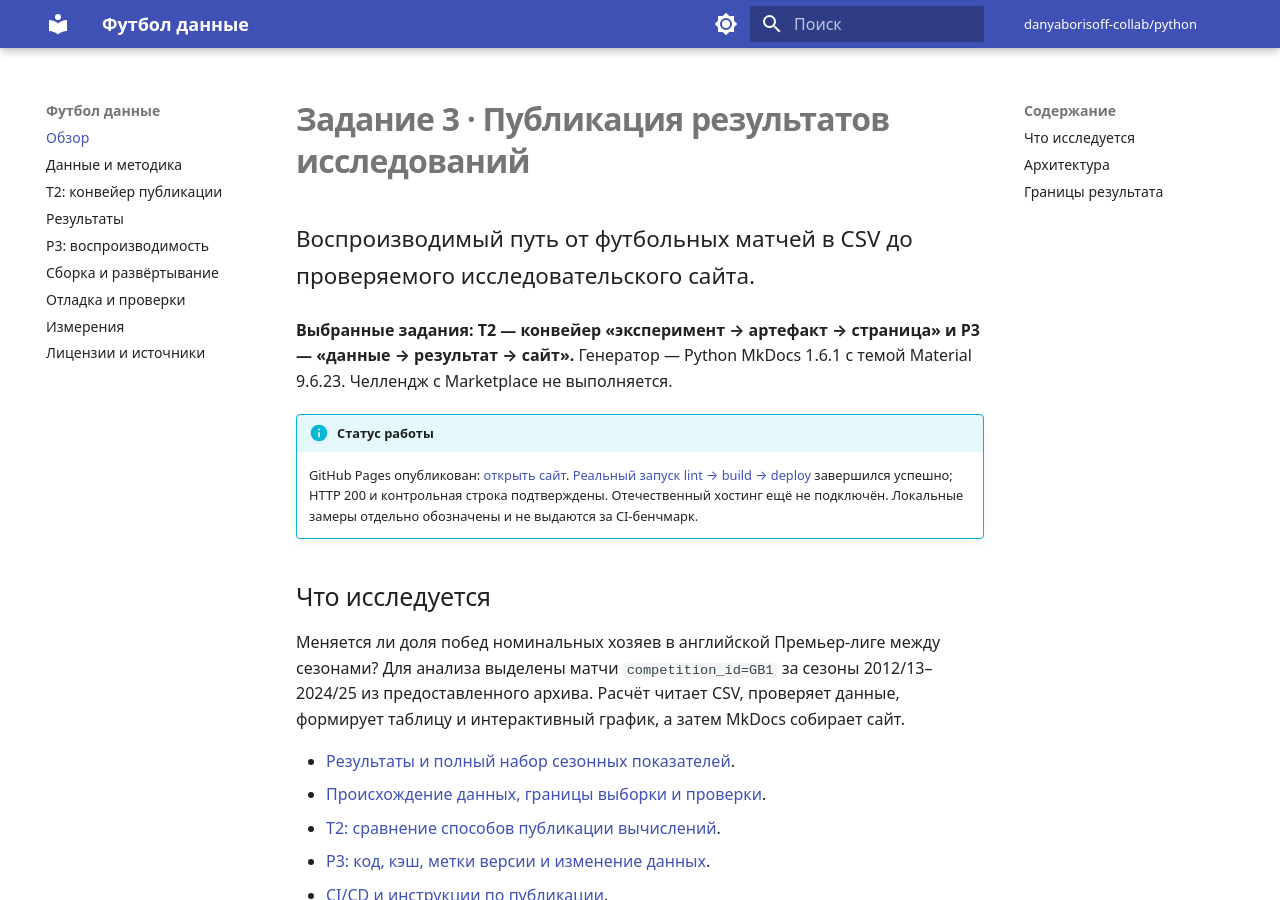
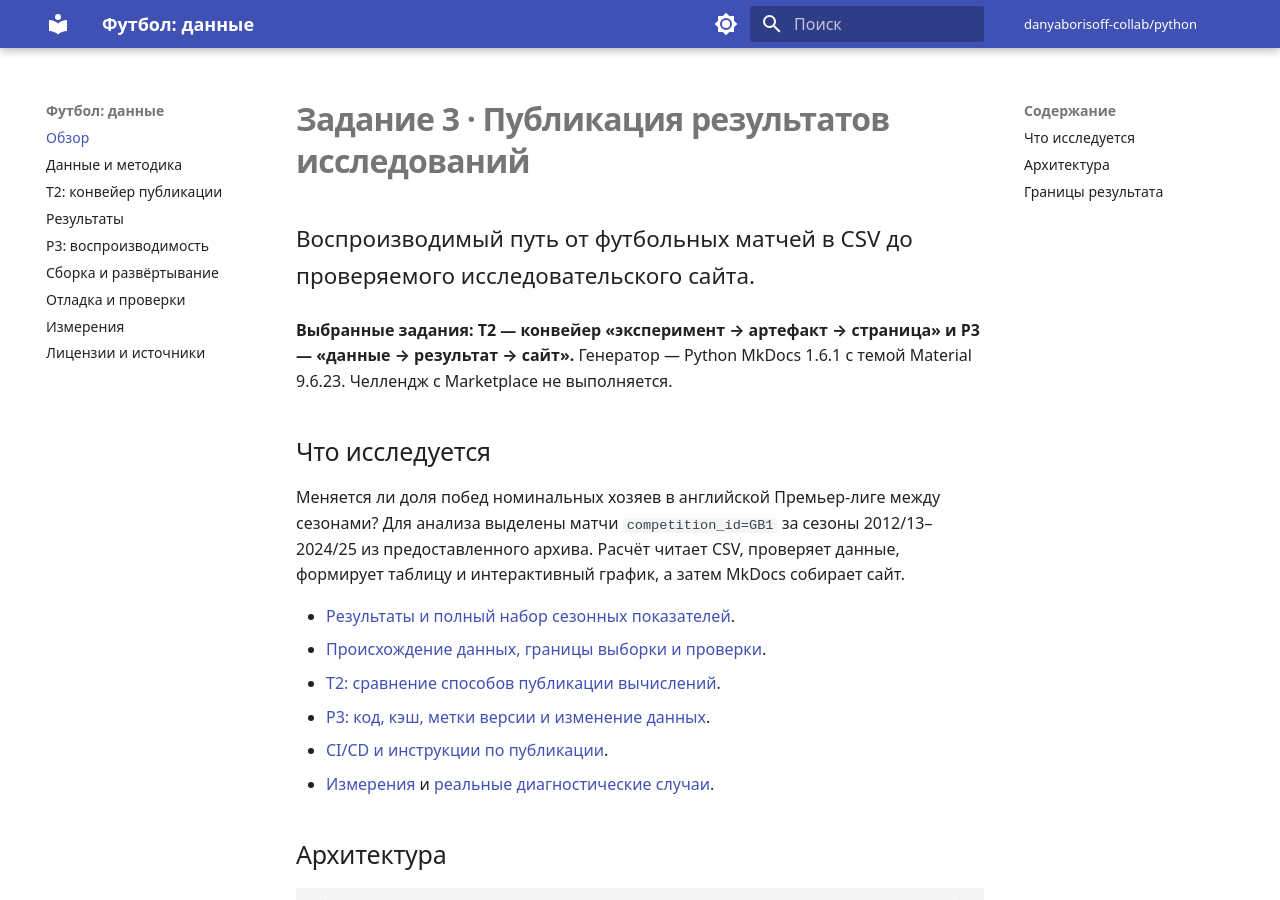
Before and after one commit to danyaborisoff-collab/python, an MkDocs documentation site: the page built from docs/index.md, in a window 1280 px wide and 900 px high. Built offline with MkDocs 1.6.1 and Material for MkDocs 9.7.7, drawn with Linux system fonts in a browser that asks for light colours.

```diff
--- a/docs/index.md
+++ b/docs/index.md
@@ -4,11 +4,6 @@
 
 **Выбранные задания: T2 — конвейер «эксперимент → артефакт → страница» и P3 — «данные → результат → сайт».**
 Генератор — Python MkDocs 1.6.1 с темой Material 9.6.23. Челлендж с Marketplace не выполняется.
-
-!!! info "Статус работы"
-    GitHub Pages опубликован: [открыть сайт](https://danyaborisoff-collab.github.io/python/).
-    [Реальный запуск lint → build → deploy](https://github.com/danyaborisoff-collab/python/actions/runs/40208648142) завершился успешно; HTTP 200 и контрольная строка подтверждены.
-    Отечественный хостинг ещё не подключён. Локальные замеры отдельно обозначены и не выдаются за CI-бенчмарк.
 
 ## Что исследуется
 
--- a/mkdocs.yml
+++ b/mkdocs.yml
@@ -1,4 +1,4 @@
-site_name: 'Футбол данные'
+site_name: 'Футбол: данные'
 site_description: 'Задание 3. Исследование T2 и воспроизводимый эксперимент P3 на футбольном датасете.'
 site_url: !ENV [MKDOCS_SITE_URL, 'https://danyaborisoff-collab.github.io/python/']
 repo_url: https://github.com/danyaborisoff-collab/python
```
